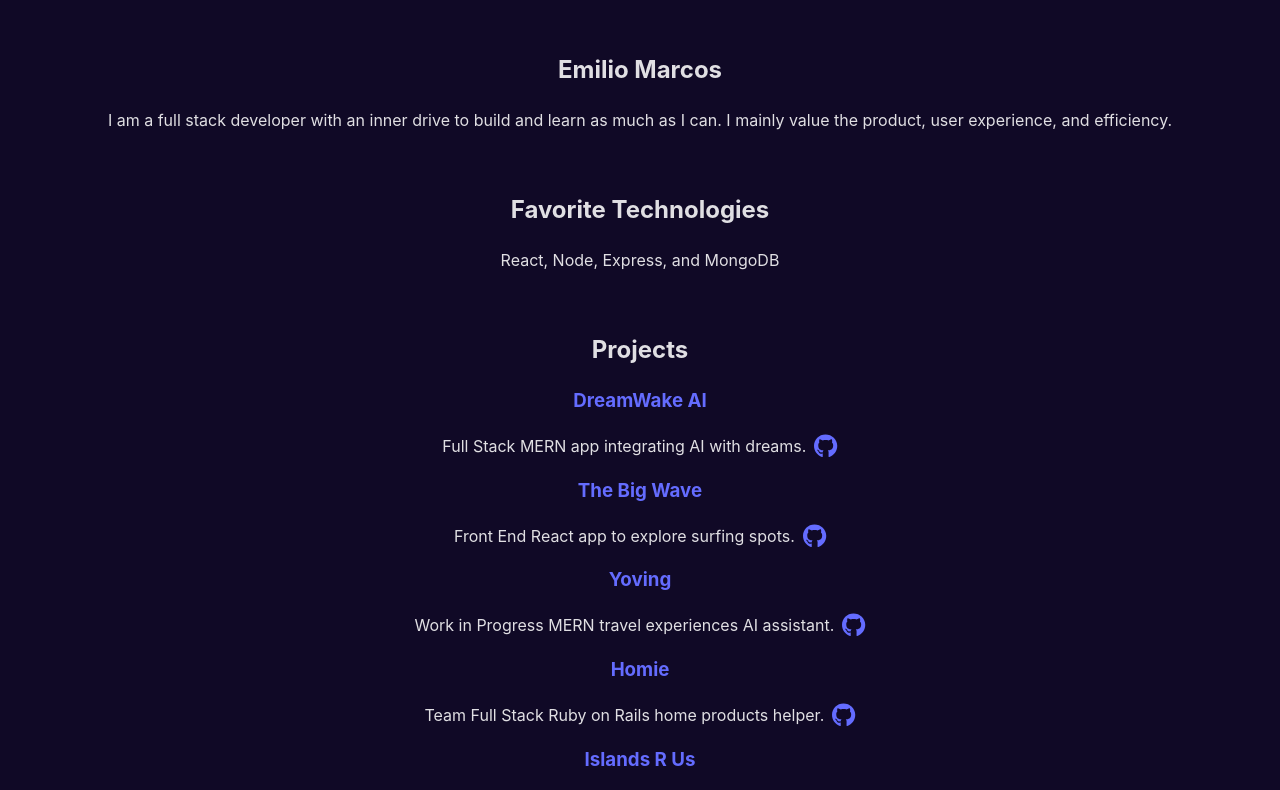
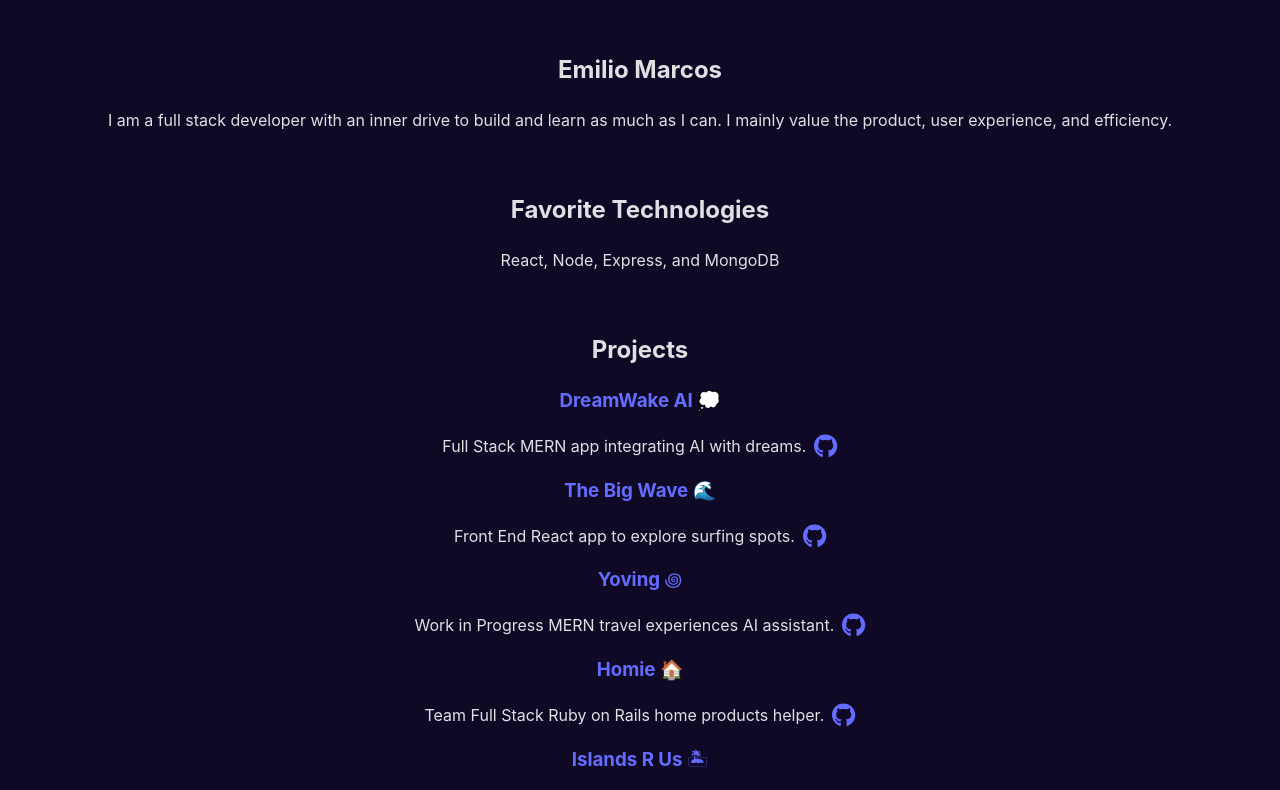
Before and after one commit to emiliomarcos/portfolio, a React (Vite) app: page / in a window 1280 px wide. Shown: the top 790 px of the page. Built offline with nearby package versions, Linux system fonts and the light colour scheme.

Commit message:
add emojis

```diff
--- a/src/components/Projects.jsx
+++ b/src/components/Projects.jsx
@@ -18,23 +18,23 @@ export default function Projects() {
     >
       <h2>Projects</h2>
       <div>
-        <a href='https://dreamwake.ai' target='_blank' rel='noreferrer'><h3>DreamWake AI</h3></a>
+        <a href='https://dreamwake.ai' target='_blank' rel='noreferrer'><h3>DreamWake AI 💭</h3></a>
         <p>Full Stack MERN app integrating AI with dreams.<a className="github-icon" href='https://github.com/emiliomarcos/dreamwake-ai' target='_blank' rel='noreferrer'><FontAwesomeIcon icon={faGithub} size="xl" /></a></p>
       </div>
       <div>
-        <a href='https://thebigwave.surf' target='_blank' rel='noreferrer'><h3>The Big Wave</h3></a>
+        <a href='https://thebigwave.surf' target='_blank' rel='noreferrer'><h3>The Big Wave 🌊</h3></a>
         <p>Front End React app to explore surfing spots.<a className="github-icon" href='https://github.com/emiliomarcos/the-big-wave' target='_blank' rel='noreferrer'><FontAwesomeIcon icon={faGithub} size="xl" /></a></p>
       </div>
       <div>
-        <a href='https://yoving.com' target='_blank' rel='noreferrer'><h3>Yoving</h3></a>
+        <a href='https://yoving.com' target='_blank' rel='noreferrer'><h3>Yoving ꩜</h3></a>
         <p>Work in Progress MERN travel experiences AI assistant.<a className="github-icon" href='https://github.com/emiliomarcos/yoving' target='_blank' rel='noreferrer'><FontAwesomeIcon icon={faGithub} size="xl" /></a></p>
       </div>
       <div>
-        <a href='http://www.homie.help' target='_blank' rel='noreferrer'><h3>Homie</h3></a>
+        <a href='http://www.homie.help' target='_blank' rel='noreferrer'><h3>Homie 🏠</h3></a>
         <p>Team Full Stack Ruby on Rails home products helper.<a className="github-icon" href='https://github.com/Lou951/HOMIE' target='_blank' rel='noreferrer'><FontAwesomeIcon icon={faGithub} size="xl" /></a></p>
       </div>
       <div>
-        <a href='https://islands-r-us.herokuapp.com' target='_blank' rel='noreferrer'><h3>Islands R Us</h3></a>
+        <a href='https://islands-r-us.herokuapp.com' target='_blank' rel='noreferrer'><h3>Islands R Us 🏝</h3></a>
         <p>Team Full Stack Ruby on Rails airbnb clone.<a className="github-icon" href='https://github.com/BirchAD/Islands-R-Us' target='_blank' rel='noreferrer'><FontAwesomeIcon icon={faGithub} size="xl" /></a></p>
       </div>
     </motion.div>
```
